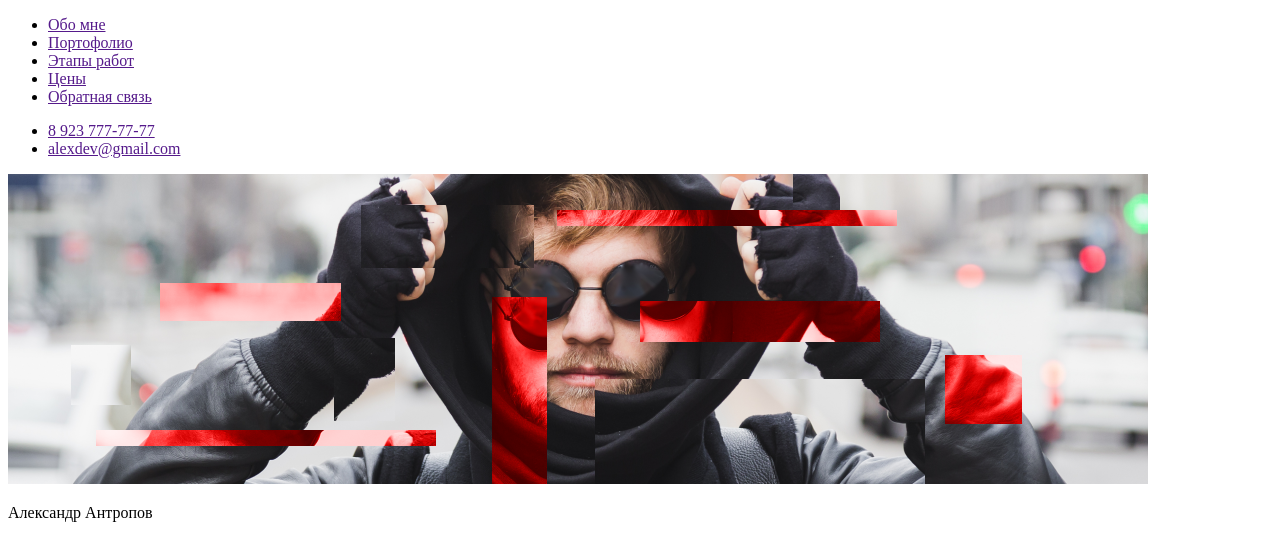
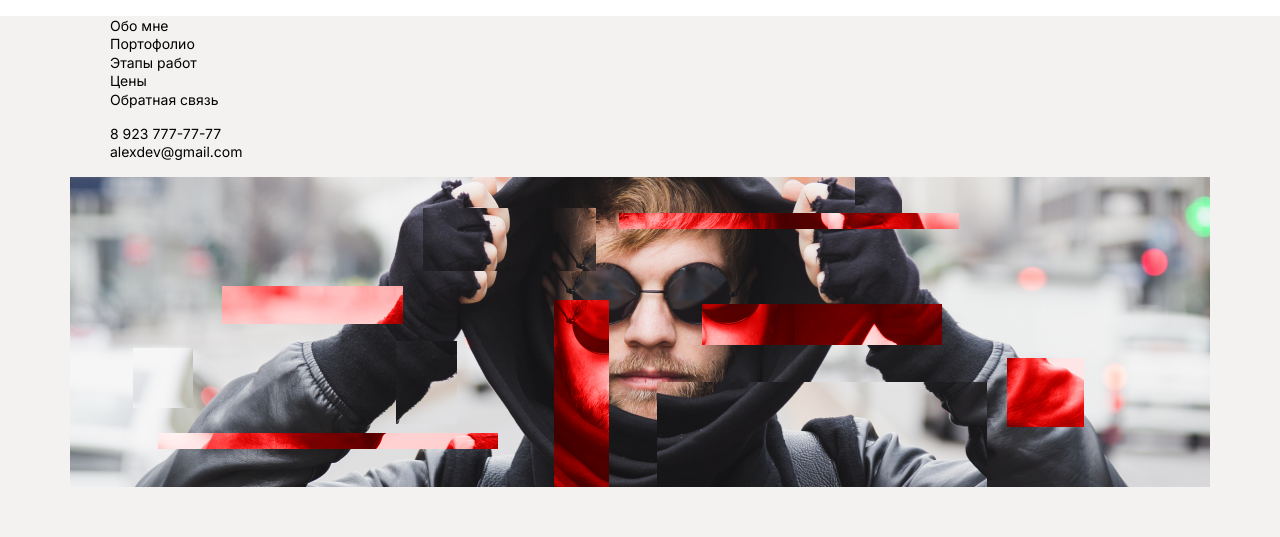
Before and after one commit to serrgio06/tp_03, a plain HTML site: page index.html in a window 1280 px wide. Shown: the top 537 px of the page. Drawn offline with nearby package versions, Linux system fonts and the light colour scheme.

Commit message:
External styling

```diff
--- a/css/style.css
+++ b/css/style.css
@@ -0,0 +1,35 @@
+body {
+    font-family: 'Inter', sans-serif;
+}
+.white {
+    background-color: #F3F2F0;
+    color: #010101;
+}
+.wrapper {
+    max-width: 1140px;
+    margin: 0 auto;
+    padding-right: 15px;
+    padding-left: 15px;
+}
+.name {
+    font-size: 28px;
+}
+.title-h1 {
+    font-size: 74px;
+    text-transform: uppercase;
+}
+.photo {
+    margin-bottom: 120px;
+    width: 100%;
+}
+.nav {
+    list-style: none;
+}
+.nav-link {
+    text-decoration: none;
+    color: #010101;
+    font-size: 14px;
+}
+.nav-link:hover {
+    color: #D40000;
+}
--- a/index.html
+++ b/index.html
@@ -4,9 +4,13 @@
     <meta charset="UTF-8">
     <meta name="viewport" content="width=device-width, initial-scale=1.0">
     <title>tp_03</title>
+    <link href="https://fonts.googleapis.com/css2?family=Inter:wght@400;700&display=swap" rel="stylesheet">
+    <link rel="stylesheet" href="css/normalize.css">
     <link rel="stylesheet" href="css/style.css">
 </head>
 <body>
+    <div class="white">
+        <div class="wrapper">
             <header>
                 <nav>
                     <ul class="nav">
@@ -18,8 +22,8 @@
                     </ul>
                 </nav>
                 <ul class="nav">
-            <li class="nav-item"><a class="nav-link" href="">8 923 777-77-77</a></li>
-            <li class="nav-item"><a class="nav-link" href="">alexdev@gmail.com</a></li>
+                    <li class="nav-item"><a class="nav-link" href="tel:8923777-77-77">8 923 777-77-77</a></li>
+                    <li class="nav-item"><a class="nav-link" href="mailto:alexdev@gmail.com">alexdev@gmail.com</a></li>
                 </ul>
             </header>
             <img class="photo" src="img/photo.png" alt="photo">
@@ -29,6 +33,10 @@
                     <h1 class="title-h1">web-разработчик</h1>
                 </div>
             </main>
+        </div>
+    </div>
+
+
 
 </body>
 </html>
```
Lines whose indentation alone changed are shown as unchanged.
